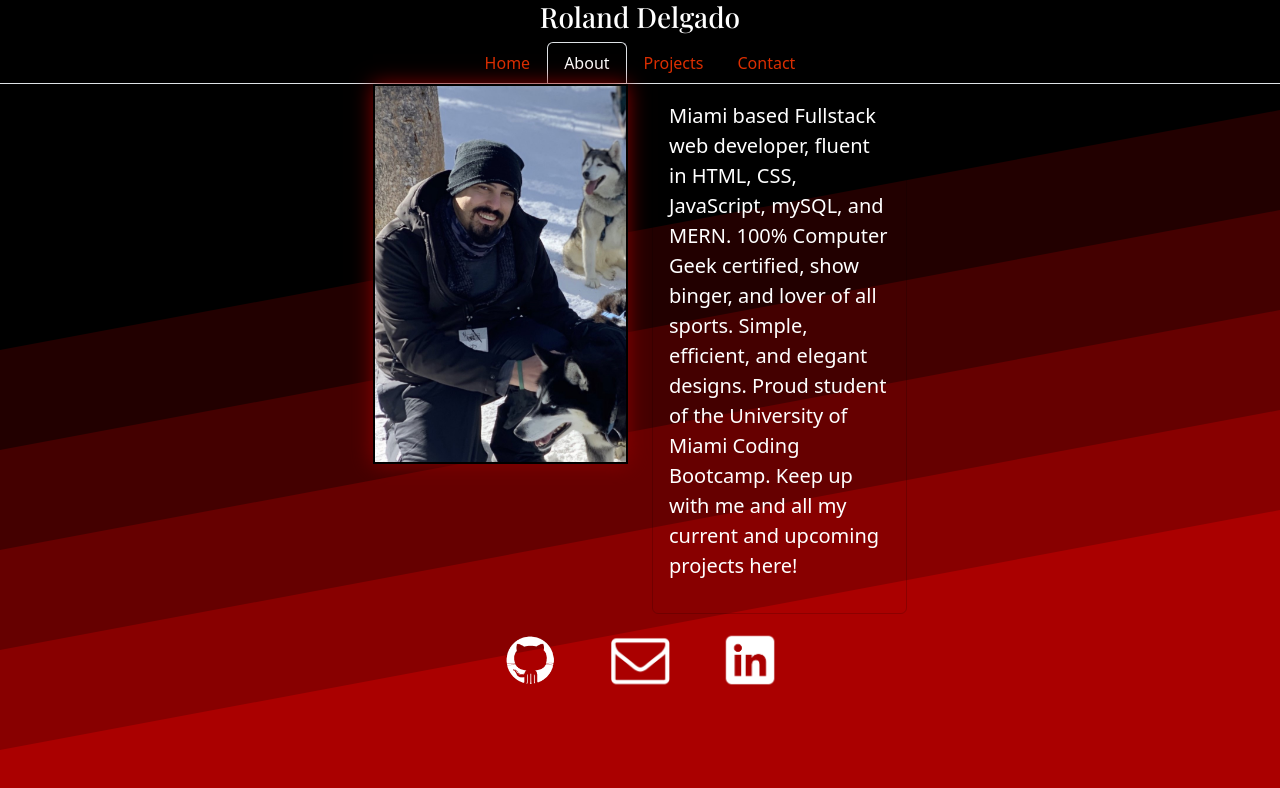
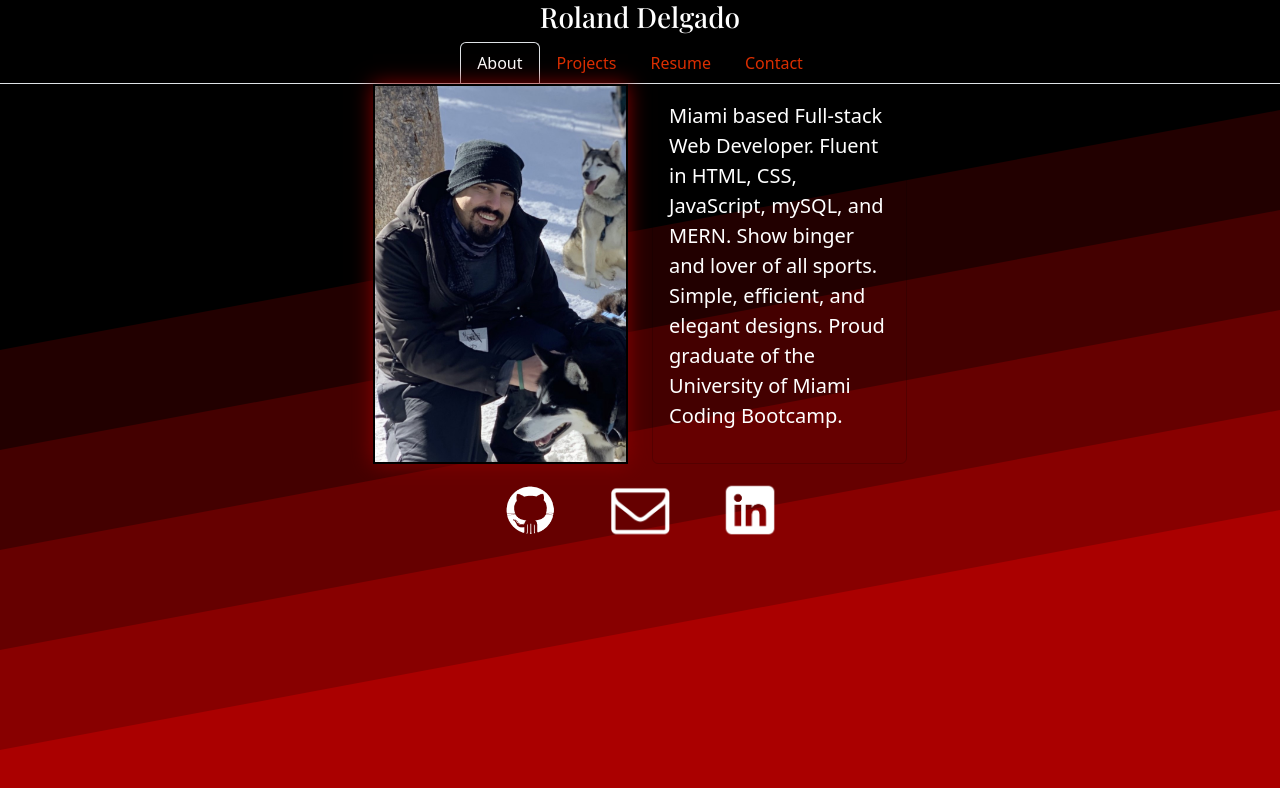
Before and after one commit to ohNOitsRO/react-portfolio, a React (Create React App) app: page / in a window 1280 px wide. Shown: the top 788 px of the page. Built offline with nearby package versions, Linux system fonts and the light colour scheme.

Commit message:
added resume page and dl link

```diff
--- a/src/components/PortfolioContainer.js
+++ b/src/components/PortfolioContainer.js
@@ -1,6 +1,7 @@
 import React, { useState } from 'react';
 import Header from './pages/Header';
 import About from './pages/About';
+import Resume from './pages/Resume';
 import Projects from './pages/Projects';
 import Contact from './pages/Contact';
 import Footer from './pages/Footer';
@@ -16,6 +17,9 @@ export default function PortfolioContainer() {
     }
     if (currentPage === 'Projects') {
       return <Projects />;
+    }
+    if (currentPage === 'Resume') {
+      return <Resume />;
     }
     if (currentPage === 'Contact') {
       return <Contact />;
--- a/src/components/pages/About.js
+++ b/src/components/pages/About.js
@@ -5,7 +5,6 @@ import ProfilePic from '../../assets/images/profilepic.jpg'
 export default function About() {
     return (
 
-        // <div className="cover-container d-flex h-100 p-3 mx-auto flex-column">
         <div className="container-fluid">
         <div className="container row">
 
@@ -20,12 +19,11 @@ export default function About() {
         <div className= "col-md-3">
             <div className= "card">
             <div className="card-body h-100">
-            <p className="lead">Miami based Fullstack web developer,
-            fluent in HTML, CSS, JavaScript, mySQL, and MERN.
-            100% Computer Geek certified, show binger, and lover of all sports.
+            <p className="lead">Miami based Full-stack Web Developer.
+            Fluent in HTML, CSS, JavaScript, mySQL, and MERN.
+            Show binger and lover of all sports.
             Simple, efficient, and elegant designs.
-            Proud student of the University of Miami Coding Bootcamp.
-            Keep up with me and all my current and upcoming projects here!
+            Proud graduate of the University of Miami Coding Bootcamp.
         </p>
         </div>
         </div>
--- a/src/components/pages/Header.js
+++ b/src/components/pages/Header.js
@@ -1,6 +1,6 @@
 import React from 'react';
 
-const headerStyle = {listStyle: "none",
+const headerStyle = { listStyle: "none",
                       display: "flex"
                     }
 
@@ -12,42 +12,31 @@ function Header({ currentPage, handlePageChange }) {
         <h3 className="masthead-brand">Roland Delgado</h3>
           <ul className="nav nav-tabs justify-content-center">
             <li className="nav-item" style={headerStyle}>
-        <a
-          href="#home"
-          onClick={() => handlePageChange('Home')}
-
-          className={currentPage === 'Home' ? 'nav-link active' : 'nav-link'}
-        >
-          Home
-        </a>
-      </li>
-      <li className="nav-item" style={headerStyle}>
-        <a
-          href="#about-me"
+              <a href="#about-me"
                  onClick={() => handlePageChange('About')}
-
-
                  className={currentPage === 'About' ? 'nav-link active' : 'nav-link'}
               >
                 About
               </a>
             </li>
             <li className="nav-item" style={headerStyle}>
-        <a
-          href="#projects"
+              <a href="#projects"
                  onClick={() => handlePageChange('Projects')}
-
-
                  className={currentPage === 'Projects' ? 'nav-link active' : 'nav-link'}
               >
                 Projects
               </a>
             </li>
             <li className="nav-item" style={headerStyle}>
-        <a
-          href="#contact"
-
-
+              <a href="#resume"
+                 onClick={() => handlePageChange('Resume')}
+                 className={currentPage === 'Resume' ? 'nav-link active' : 'nav-link'}
+              >
+                Resume
+              </a>
+            </li>
+            <li className="nav-item" style={headerStyle}>
+              <a href="#contact"
                  onClick={() => handlePageChange('Contact')}
                  className={currentPage === 'Contact' ? 'nav-link active' : 'nav-link'}
               >
--- /dev/null
+++ b/src/components/pages/Resume.js
@@ -0,0 +1,43 @@
+import React from 'react';
+import Resumedownload from '../../assets/images/resume-download.png';
+
+
+export default function Resume() {
+  return (
+      <>
+      <div className="container-fluid">
+      <div className="container row">
+
+      <div className= "col-md-3"></div>
+
+      <div className= "col-md-3">
+      <a href="" download>
+      <img src={Resumedownload}
+           alt="Roland's Resume"
+           className="d-block mx-lg-auto img-fluid"></img></a>
+      </div>
+      <div className= "col-md-3">
+          <div className= "card">
+          <div className="card-body h-100">
+          <p className="lead">Technical Skills
+
+          <li>HTML</li>
+          <li>CSS</li>
+          <li>Javascript</li>
+          <li>mySQL</li>
+          <li>MongoDB</li>
+          <li>Express</li>
+          <li>React</li>
+          <li>Node</li>
+
+      </p>
+      </div>
+      </div>
+      </div>
+      </div>
+      </div>
+
+      <div className= "col-md-3"></div>
+      </>
+  );
+}
```
Also changed, not shown: src/assets/images/resume-download.png (added), src/assets/images/website-demo.PNG (deleted). Lines whose indentation alone changed are shown as unchanged.
